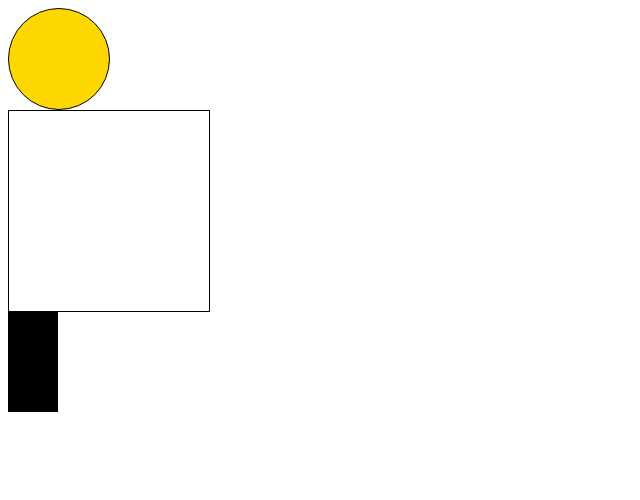
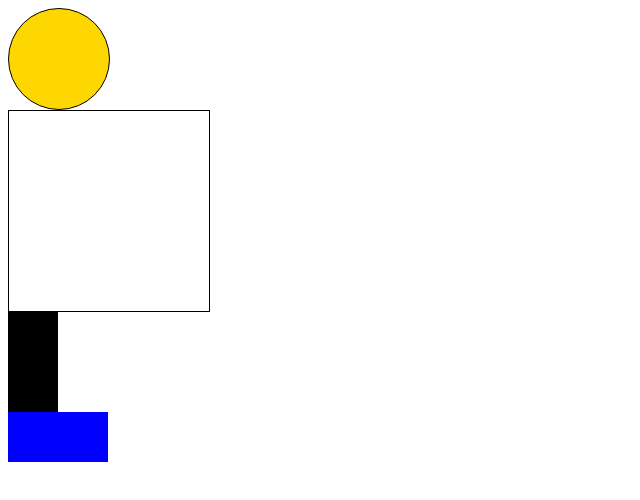
Before and after one commit to josugyeong/git-drawing, a plain HTML site: page index.html in a window 1280 px wide. Shown: the whole page, without its empty margins (0-640 px from the left). Drawn offline with Linux system fonts and the light colour scheme.

Commit message:
shoe done

```diff
--- a/index.html
+++ b/index.html
@@ -22,11 +22,17 @@
         height: 100px;
         background: black;
     }
+    .shoe {
+        width: 100px;
+        height: 50px;
+        background: #00f;
+    }
 </style>
 </head>
 <body>
     <div class="head"></div>
     <div class="body"></div>
     <div class="leg"></div>
+    <div class="shoe"></div>
 </body>
 </html>
```
